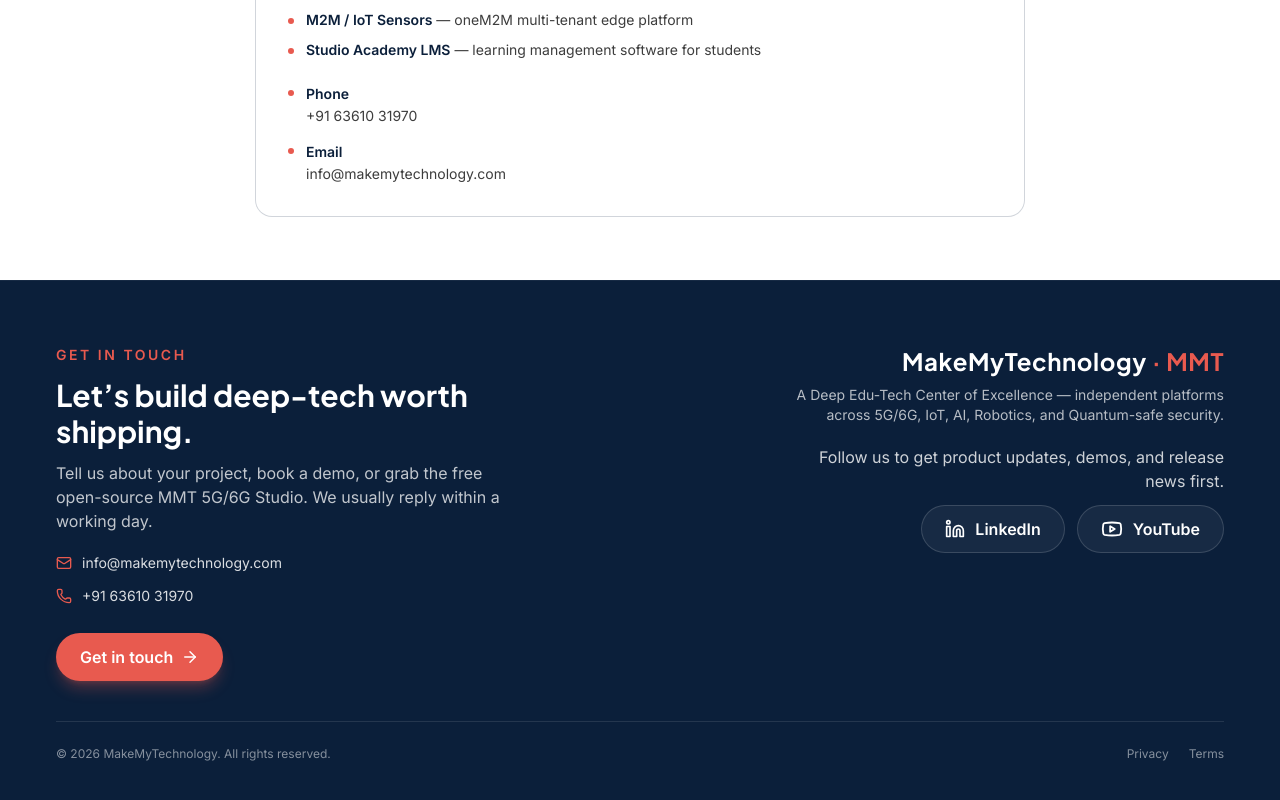
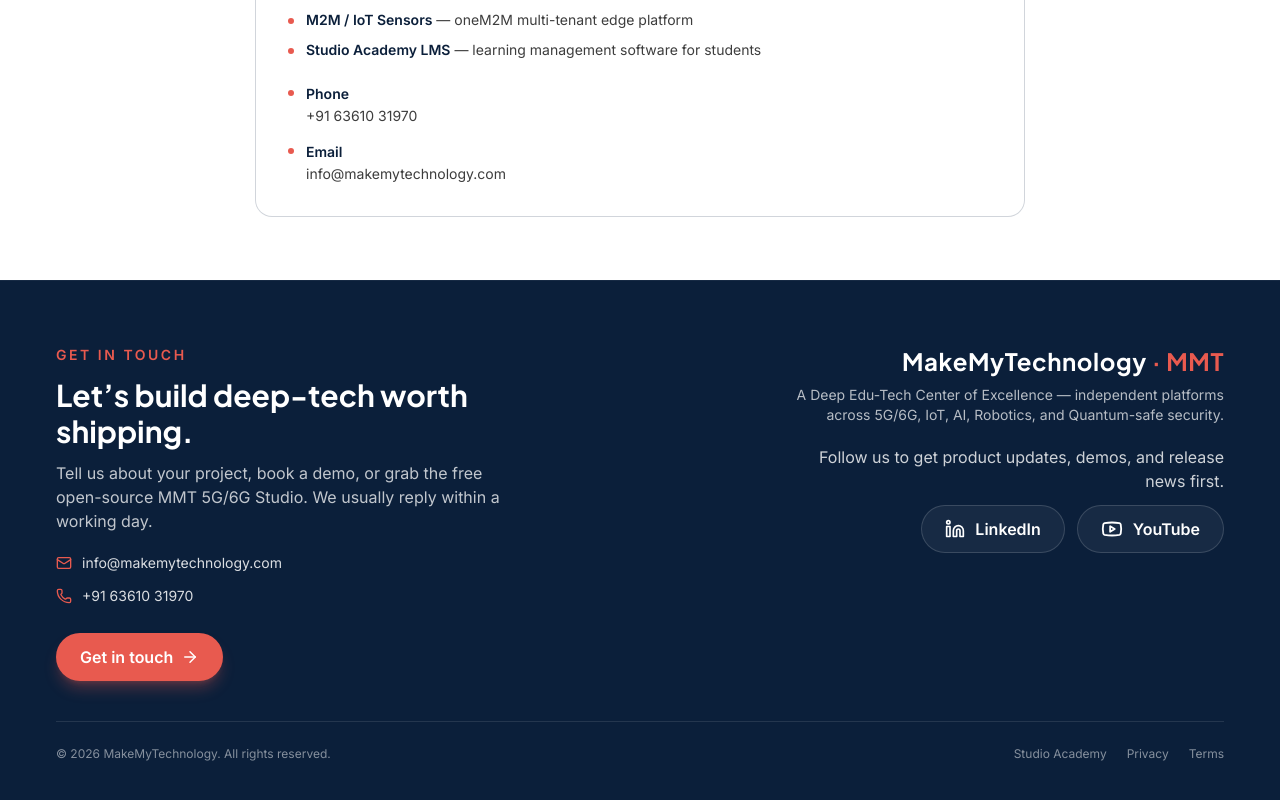
Before and after one commit to Makemytechnology/mmt-website, a Next.js app: page / in a window 1280 px wide. Shown: the part 2801-3601 px from the top of the page. Built offline with nearby package versions, Linux system fonts and the light colour scheme; no server answers.

Commit message:
Footer: add site-wide Studio Academy link (LMS backlink for SEO/indexing)

```diff
--- a/src/components/Footer.tsx
+++ b/src/components/Footer.tsx
@@ -90,6 +90,13 @@
         <div className="mt-10 pt-6 border-t border-white/10 flex flex-col sm:flex-row items-center justify-between gap-3 text-xs text-white/50">
           <p>© {new Date().getFullYear()} MakeMyTechnology. All rights reserved.</p>
           <div className="flex items-center gap-5">
+            <a
+              href="https://studioacademy.makemytechnology.com/"
+              className="hover:text-white/80 transition-colors"
+              title="Studio Academy — 5G &amp; wireless training by MakeMyTechnology"
+            >
+              Studio Academy
+            </a>
             <Link href="/privacy" className="hover:text-white/80 transition-colors">
               Privacy
             </Link>
```
